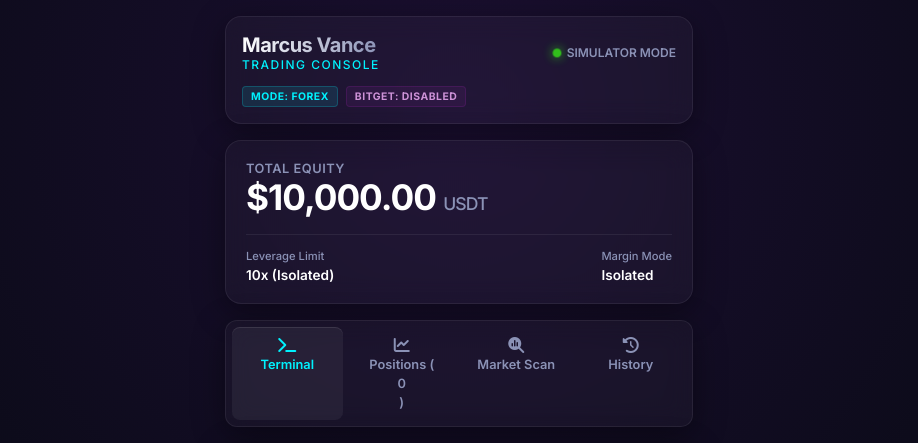
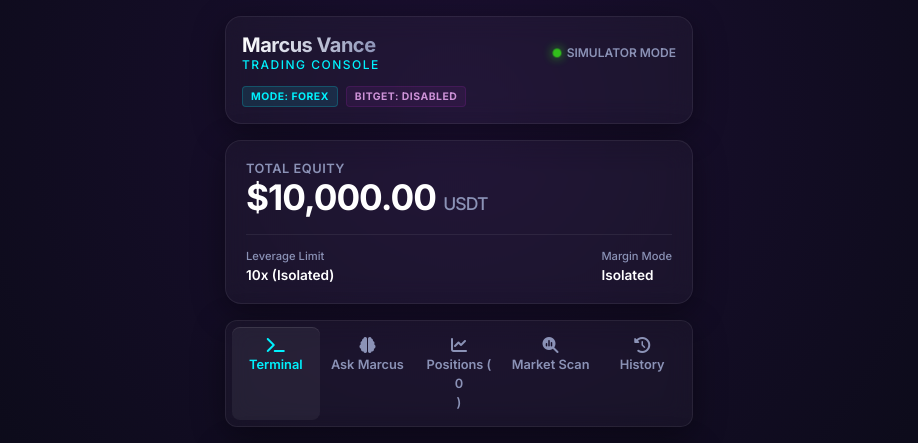
Before and after one commit to tolu3025/telegram-trader-bot, a FastAPI app: page / in a window 1280 px wide. Shown: the top 443 px of the page, without its empty margins (181-1099 px from the left). Run offline with FastAPI, Linux system fonts and the light colour scheme; data comes from the database, SQL or seed files in the repository; data that the repository does not hold is empty; some libraries are stand-ins or nearby versions.

Commit message:
feat: sync templates/index.html with latest updates

```diff
--- a/templates/index.html
+++ b/templates/index.html
@@ -53,6 +53,7 @@
         <!-- NAVIGATION TABS -->
         <nav class="tab-navigation glass">
             <button class="tab-btn active" data-tab="console"><i class="fa-solid fa-terminal"></i> Terminal</button>
+            <button class="tab-btn" data-tab="marcus"><i class="fa-solid fa-brain"></i> Ask Marcus</button>
             <button class="tab-btn" data-tab="positions"><i class="fa-solid fa-chart-line"></i> Positions (<span id="posCount">0</span>)</button>
             <button class="tab-btn" data-tab="scan"><i class="fa-solid fa-magnifying-glass-chart"></i> Market Scan</button>
             <button class="tab-btn" data-tab="history"><i class="fa-solid fa-history"></i> History</button>
@@ -119,6 +120,61 @@
                             <i class="fa-solid fa-signature"></i> Submit Setup to Marcus
                         </button>
                     </form>
+                </div>
+            </div>
+
+            <!-- TAB: MARCUS AI CHAT -->
+            <div class="tab-pane" id="tab-marcus">
+                <div class="marcus-chat-container glass card">
+                    <div class="marcus-chat-header">
+                        <div class="marcus-avatar-wrap">
+                            <div class="marcus-avatar-lg"><i class="fa-solid fa-user-tie"></i></div>
+                            <div>
+                                <div class="marcus-name-lg">Marcus Vance</div>
+                                <div class="marcus-title-sm">Senior FX & Crypto Strategist · 20yr Experience</div>
+                            </div>
+                        </div>
+                        <span class="marcus-status-dot" id="marcusStatusDot"></span>
+                    </div>
+
+                    <!-- Quick prompt buttons -->
+                    <div class="quick-prompts">
+                        <button class="quick-prompt-btn" data-prompt="Give me a full London session analysis and your top trade setup for today.">
+                            <i class="fa-solid fa-city"></i> London Session
+                        </button>
+                        <button class="quick-prompt-btn" data-prompt="Give me a full New York session analysis and your top trade setup for today.">
+                            <i class="fa-solid fa-building"></i> NY Session
+                        </button>
+                        <button class="quick-prompt-btn" data-prompt="Give me a full crypto market analysis right now. What are BTC and ETH doing and where are the best setups?">
+                            <i class="fa-brands fa-bitcoin"></i> Crypto Analysis
+                        </button>
+                        <button class="quick-prompt-btn" data-prompt="Scan the forex market for me. Which pairs have the best structure and highest probability setups?">
+                            <i class="fa-solid fa-globe"></i> Forex Scan
+                        </button>
+                        <button class="quick-prompt-btn" data-prompt="What are the key economic events I should watch this week and how will they impact the markets?">
+                            <i class="fa-solid fa-calendar-week"></i> Weekly Events
+                        </button>
+                        <button class="quick-prompt-btn" data-prompt="Give me a perpetual futures market overview. What are the funding rates telling us and where is the smart money positioned?">
+                            <i class="fa-solid fa-infinity"></i> Perps Overview
+                        </button>
+                    </div>
+
+                    <!-- Chat messages -->
+                    <div class="chat-messages" id="chatMessages">
+                        <div class="chat-msg ai">
+                            <div class="chat-bubble ai-bubble">
+                                <strong>Marcus Vance:</strong> Good to have you in. Ask me anything — session setups, market structure, trade ideas, or risk management. I'll give you the unfiltered professional view.
+                            </div>
+                        </div>
+                    </div>
+
+                    <!-- Input area -->
+                    <div class="chat-input-area">
+                        <textarea id="marcusInput" class="chat-input" placeholder="Ask Marcus for market analysis, session signals, or trade ideas..." rows="2"></textarea>
+                        <button class="chat-send-btn" id="marcusSendBtn">
+                            <i class="fa-solid fa-paper-plane"></i>
+                        </button>
+                    </div>
                 </div>
             </div>
 
```
